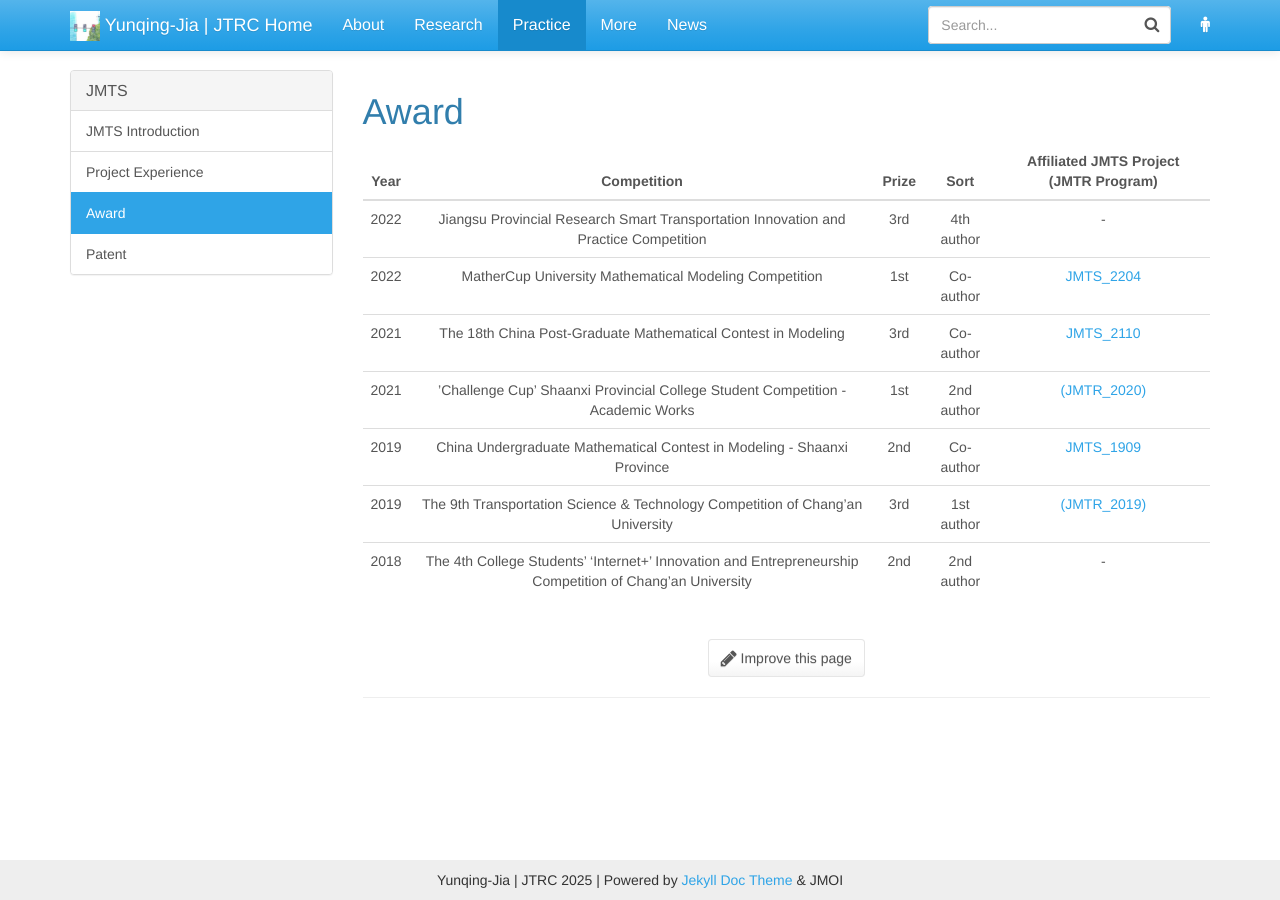
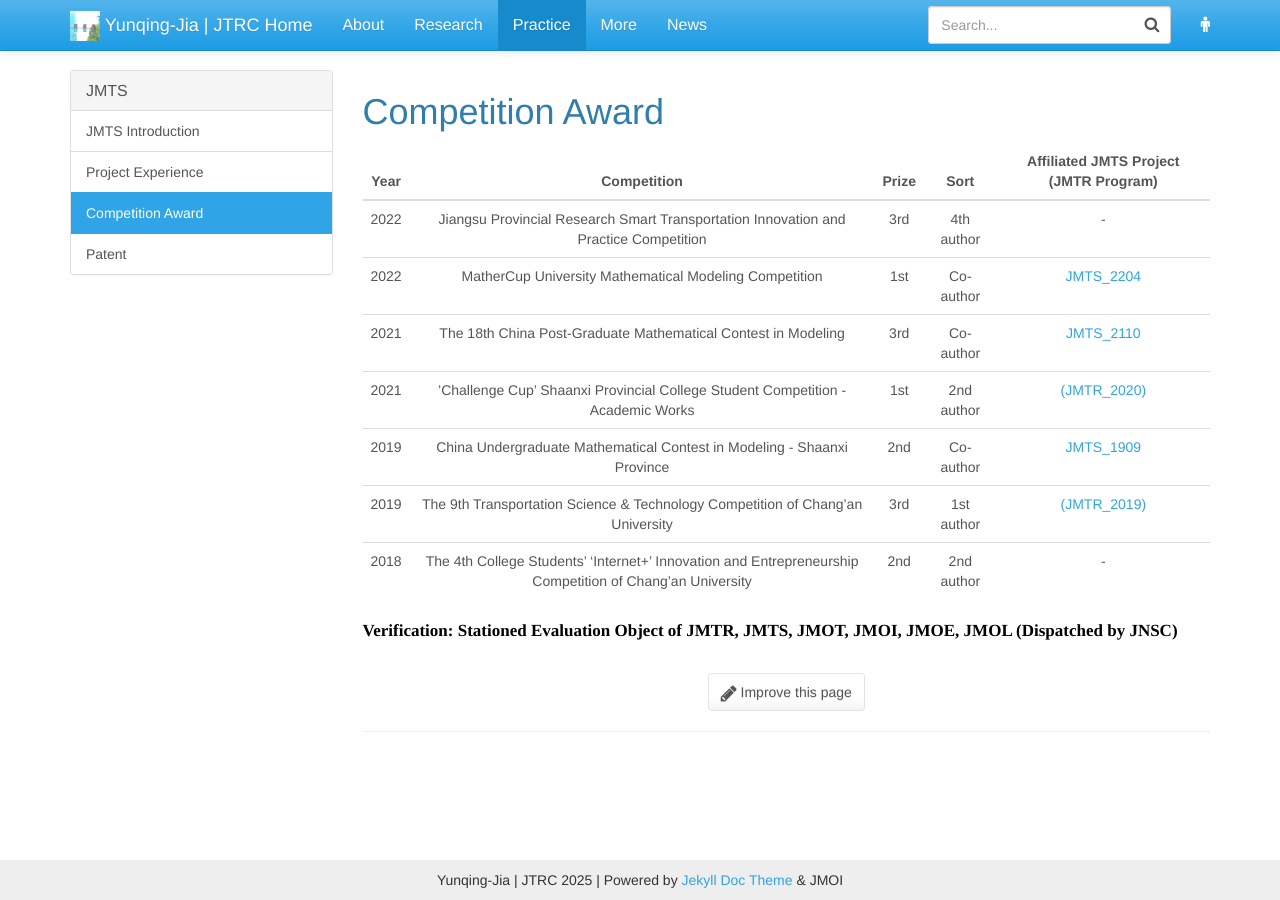
Before and after one commit to Yunqing-Jia/JTRC, a Jekyll site: the page built from _jmts/award.md, in a window 1280 px wide. Built offline with Jekyll 4.4.1, drawn with Linux system fonts in a browser that asks for light colours.

Commit message:
Update award.md

```diff
--- a/_jmts/award.md
+++ b/_jmts/award.md
@@ -1,5 +1,5 @@
 ---
-title: Award
+title: Competition Award
 permalink: /jmts/award/
 ---
 
@@ -19,3 +19,6 @@ font-size:21px;
 | 2019 | China Undergraduate Mathematical Contest in Modeling - Shaanxi Province | 2nd | Co-author | <a href="https://yunqing-jia.github.io/JTRC/jmts/experience/#jmts_1909">JMTS_1909</a> |
 | 2019 | The 9th Transportation Science & Technology Competition of Chang’an University | 3rd | 1st author | <a href="https://yunqing-jia.github.io/JTRC/jmtr/researchtopic/#JMTR_2019">(JMTR_2019)</a> |
 | 2018 | The 4th College Students' 'Internet+' Innovation and Entrepreneurship Competition of Chang’an University | 2nd | 2nd author | - |
+
+
+<span style="font-family:times; font-size:17px; font-weight:bold; color:black;">Verification: Stationed Evaluation Object of JMTR, JMTS, JMOT, JMOI, JMOE, JMOL (Dispatched by JNSC)</span>
```
